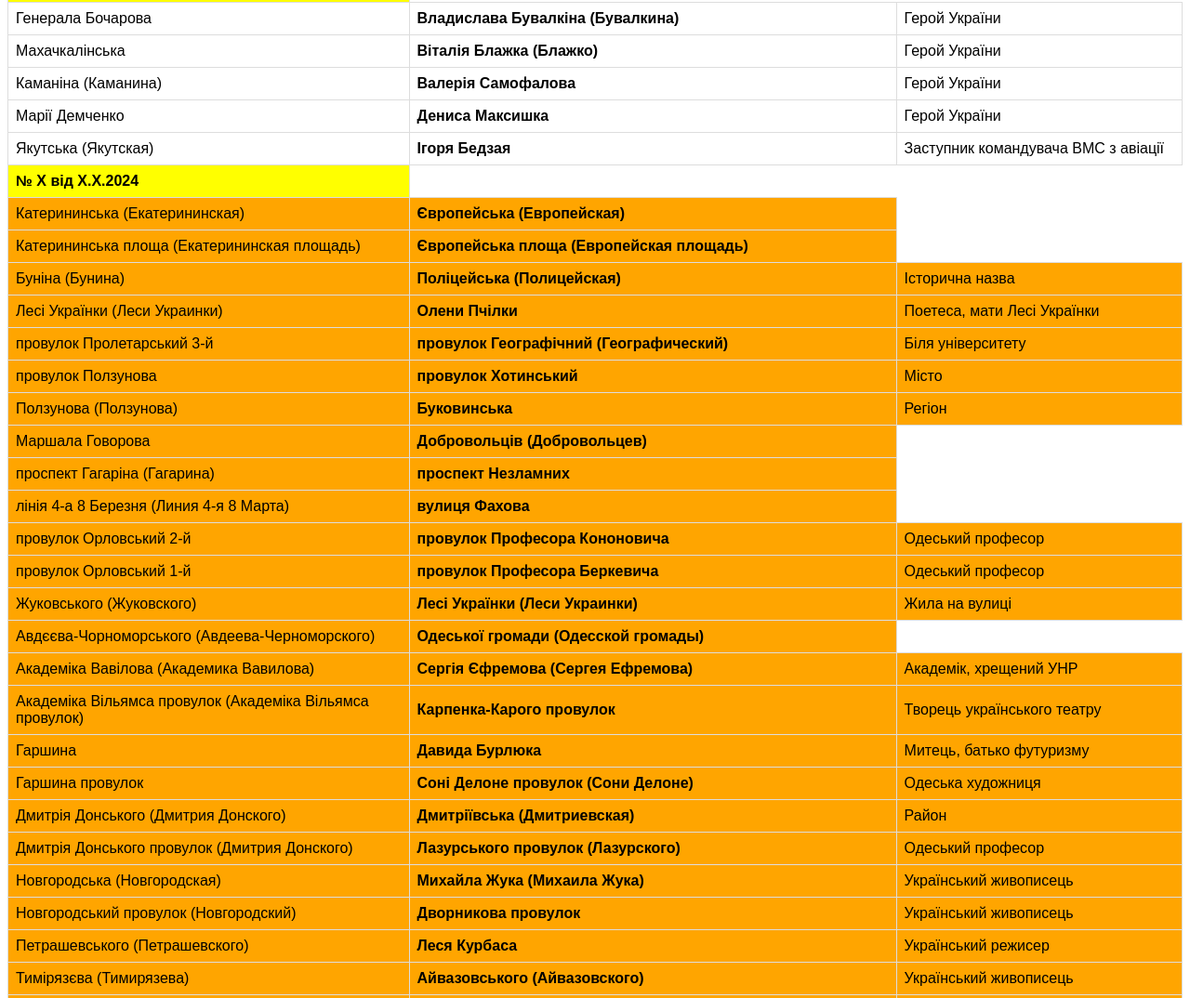
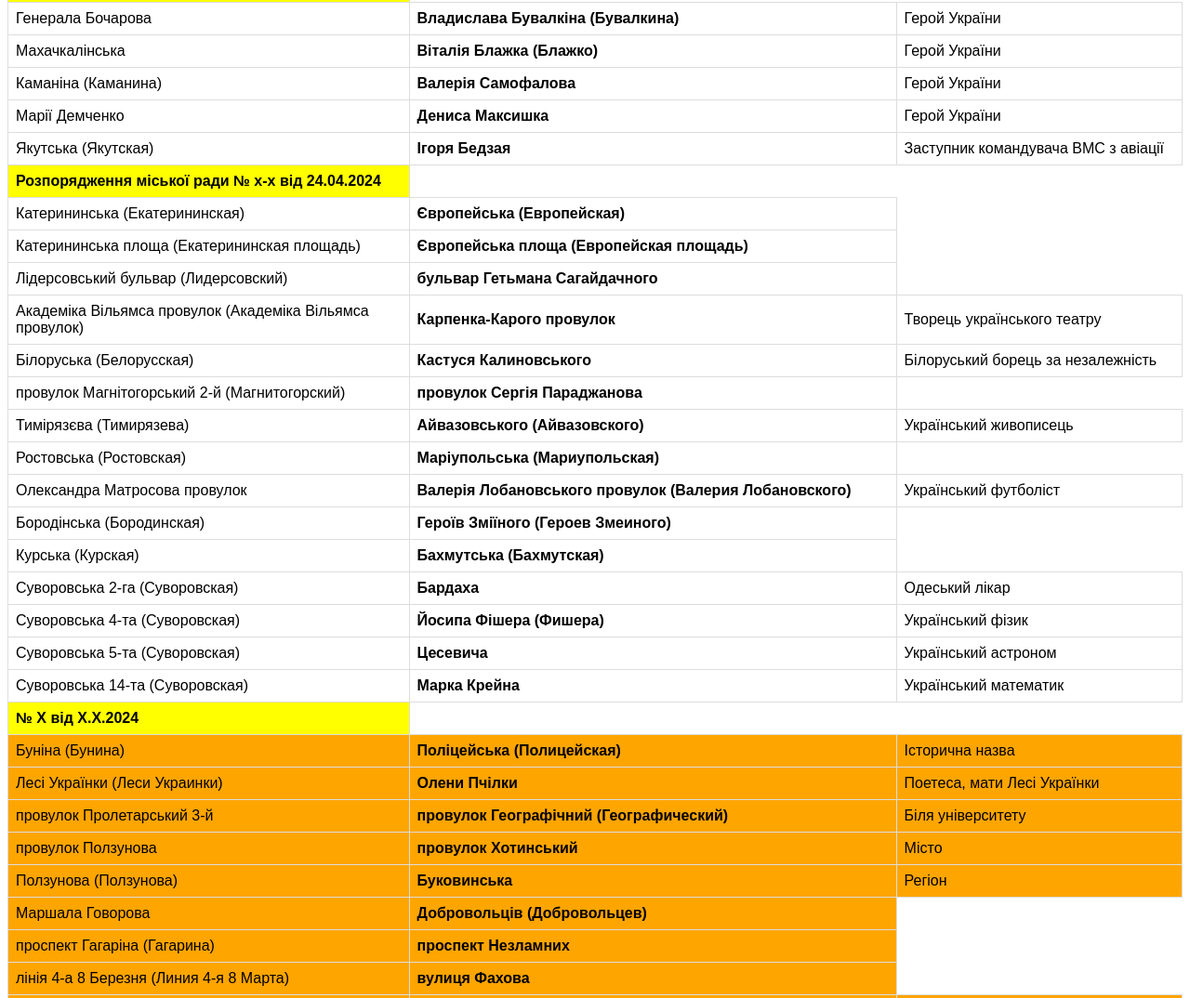
Before and after one commit to nickkhramov/Odesa_streets, a plain HTML site: page index.html in a window 1280 px wide. Shown: the part 3119-4193 px from the top of the page at 93% size. Drawn offline with Linux system fonts and the light colour scheme.

Commit message:
update 24 04 24

```diff
--- a/index.html
+++ b/index.html
@@ -470,15 +470,79 @@
         <td>Заступник командувача ВМС з авіації</td>
       </tr>
       <tr>
-        <td class="descision"><b>№ Х від Х.Х.2024</b></td>
+        <td class="descision"><b>Розпорядження міської ради № х-х від 24.04.2024</b></td>
       </tr>
-      <tr class="plan">
+      <tr class="">
         <td>Катерининська (Екатерининская)</td>
         <td><b>Європейська (Европейская)</b></td>
       </tr>
-      <tr class="plan">
+      <tr class="">
         <td>Катерининська площа (Екатерининская площадь)</td>
         <td><b>Європейська площа (Европейская площадь)</b></td>
+      </tr>
+      <tr class="">
+        <td>Лідерсовський бульвар (Лидерсовский)</td>
+        <td><b>бульвар Гетьмана Сагайдачного</b></td>
+      </tr>
+      <tr class="">
+        <td>Академіка Вільямса провулок (Академіка Вільямса провулок)</td>
+        <td><b>Карпенка-Карого провулок</b></td>
+        <td>Творець українського театру</td>
+      </tr>
+      <tr class="">
+        <td>Білоруська (Белорусская)</td>
+        <td><b>Кастуся Калиновського</b></td>
+        <td>Білоруський борець за незалежність</td>
+      </tr>
+      <tr class="">
+        <td>провулок Магнітогорський 2-й (Магнитогорский)</td>
+        <td><b>провулок Сергія Параджанова</b></td>
+      </tr>
+      <tr class="">
+        <td>Тимірязєва (Тимирязева)</td>
+        <td><b>Айвазовського (Айвазовского)</b></td>
+        <td>Український живописець</td>
+      </tr>
+      <tr class="">
+        <td>Ростовська (Ростовская)</td>
+        <td><b>Маріупольська (Мариупольская)</b></td>
+      </tr>
+      <tr class="">
+        <td>Олександра Матросова провулок</td>
+        <td><b>Валерія Лобановського провулок (Валерия Лобановского)</b></td>
+        <td>Український футболіст</td>
+      </tr>
+      <tr class="">
+        <td>Бородінська (Бородинская)</td>
+        <td><b>Героїв Зміїного (Героев Змеиного)</b></td>
+      </tr>
+      <tr class="">
+        <td>Курська (Курская)</td>
+        <td><b>Бахмутська (Бахмутская)</b></td>
+      </tr>
+      <tr class="">
+        <td>Суворовська 2-га (Суворовская)</td>
+        <td><b>Бардаха</b></td>
+        <td>Одеський лікар</td>
+      </tr>
+      <tr class="">
+        <td>Суворовська 4-та (Суворовская)</td>
+        <td><b>Йосипа Фішера (Фишера)</b></td>
+        <td>Український фізик</td>
+      </tr>
+      <tr class="">
+        <td>Суворовська 5-та (Суворовская)</td>
+        <td><b>Цесевича</b></td>
+        <td>Український астроном</td>
+      </tr>
+      <tr class="">
+        <td>Суворовська 14-та (Суворовская)</td>
+        <td><b>Марка Крейна</b></td>
+        <td>Український математик</td>
+      </tr>
+
+      <tr>
+        <td class="descision"><b>№ Х від Х.Х.2024</b></td>
       </tr>
       <tr class="plan">
         <td>Буніна (Бунина)</td>
@@ -541,11 +605,7 @@
         <td><b>Сергія Єфремова (Сергея Ефремова)</b></td>
         <td>Академік, хрещений УНР</td>
       </tr>
-      <tr class="plan">
-        <td>Академіка Вільямса провулок (Академіка Вільямса провулок)</td>
-        <td><b>Карпенка-Карого провулок</b></td>
-        <td>Творець українського театру</td>
-      </tr>
+
       <tr class="plan">
         <td>Гаршина</td>
         <td><b>Давида Бурлюка</b></td>
@@ -581,11 +641,7 @@
         <td><b>Леся Курбаса</b></td>
         <td>Український режисер</td>
       </tr>
-      <tr class="plan">
-        <td>Тимірязєва (Тимирязева)</td>
-        <td><b>Айвазовського (Айвазовского)</b></td>
-        <td>Український живописець</td>
-      </tr>
+
       <tr class="plan">
         <td>провулок Черепанових 2-й (Черепановых)</td>
         <td><b>провулок Резервний (Резервный)</b></td>
@@ -601,26 +657,14 @@
         <td><b>Петра Біциллі (Бицилли)</b></td>
         <td>Одеський культуролог</td>
       </tr>
-      <tr class="plan">
-        <td>Суворовська 2-га (Суворовская)</td>
-        <td><b>Бардаха</b></td>
-        <td>Одеський лікар</td>
-      </tr>
+
       <tr class="plan">
         <td>Суворовська 3-тя (Суворовская)</td>
         <td><b>Миколи Пильчикова</b></td>
         <td>Український винахідник</td>
       </tr>
-      <tr class="plan">
-        <td>Суворовська 4-та (Суворовская)</td>
-        <td><b>Йосипа Фішера (Фишера)</b></td>
-        <td>Український фізик</td>
-      </tr>
-      <tr class="plan">
-        <td>Суворовська 5-та (Суворовская)</td>
-        <td><b>Цесевича</b></td>
-        <td>Український астроном</td>
-      </tr>
+
+
       <tr class="plan">
         <td>Суворовська 6-та (Суворовская)</td>
         <td><b>Баринштейна</b></td>
@@ -661,11 +705,7 @@
         <td><b>Миколи Костомарова</b></td>
         <td>Український історик</td>
       </tr>
-      <tr class="plan">
-        <td>Суворовська 14-та (Суворовская)</td>
-        <td><b>Марка Крейна</b></td>
-        <td>Український математик</td>
-      </tr>
+
       <tr class="plan">
         <td>Суворовська 15-та (Суворовская)</td>
         <td><b>Скліфосовського (Склифосовского)</b></td>
@@ -725,11 +765,7 @@
         <td><b>Омеляновича-Павленка</b></td>
         <td>Генерал УНР</td>
       </tr>
-      <tr class="plan">
-        <td>Олександра Матросова провулок</td>
-        <td><b>Валерія Лобановського провулок (Валерия Лобановского)</b></td>
-        <td>Український футболіст</td>
-      </tr>
+
       <tr class="plan">
         <td>Слєпньова (Слепнева)</td>
         <td><b>Донорська (Донорская)</b></td>
```
